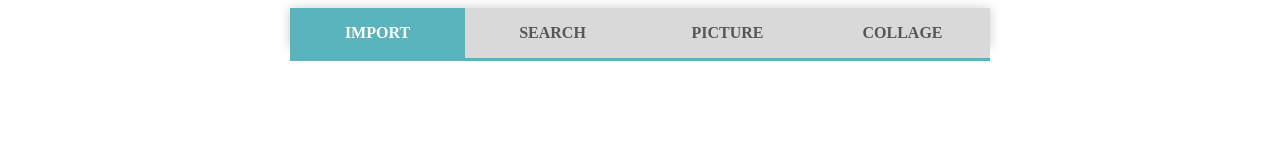
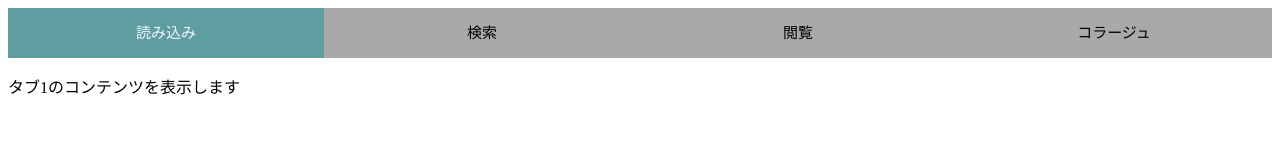
Before and after one commit to GRGSIBERIA/picture-viewer-electron, an Electron app: page src/renderer/index.html in a window 1280 px wide. Drawn offline with Linux system fonts and the light colour scheme.

Commit message:
unuse css framework

```diff
--- a/src/renderer/index.html
+++ b/src/renderer/index.html
@@ -3,36 +3,31 @@
 <head>
     <meta charset="UTF-8">
     <title>Picture Viewer</title>
-    <meta name="viewport" content="width=device-width, initial-scale=1">
     <link rel="stylesheet" href="../renderer/style.css">
     <script src="../renderer/index.js"></script>
 </head>
 <body>
     <div class="tabs">
-        <input id="import-tab" type="radio" name="tab-item" checked>
-        <label class="tab-item" for="import-tab">IMPORT</label>
-
-        <input id="search-tab" type="radio" name="tab-item">
-        <label class="tab-item" for="search-tab">SEARCH</label>
-
-        <input id="picture-tab" type="radio" name="tab-item">
-        <label class="tab-item" for="picture-tab">PICTURE</label>
-
-        <input id="collage-tab" type="radio" name="tab-item">
-        <label class="tab-item" for="collage-tab">COLLAGE</label>
-
-        <div class="tab-content" id="import-content">
-            <input type="button" id="import-button" value="Start Import">
+        <input type="radio" name="tab-item" id="tab-import" checked>
+        <label class="tab_class" for="tab-import">読み込み</label>
+        <div class="tab-content">
+            <p>タブ1のコンテンツを表示します</p>
         </div>
-
-        <div class="tab-content" id="search-content">
+        <input type="radio" name="tab-item" id="tab-search" >
+        <label class="tab_class" for="tab-search">検索</label>
+        <div class="tab-content">
+            <p>タブ2のコンテンツを表示します</p>
         </div>
-
-        <div class="tab-content" id="picture-content">
+        <input type="radio" name="tab-item" id="tab-picture" >
+        <label class="tab_class" for="tab-picture">閲覧</label>
+        <div class="tab-content">
+            <p>タブ3のコンテンツを表示します</p>
         </div>
-
-        <div class="tab-content" id="collage-tab">
+        <input type="radio" name="tab-item" id="tab-collage" >
+        <label class="tab_class" for="tab-collage">コラージュ</label>
+        <div class="tab-content">
+            <p>タブ4のコンテンツを表示します</p>
         </div>
-    </div>
+      </div>
 </body>
 </html>
--- a/src/renderer/index.js
+++ b/src/renderer/index.js
@@ -1,3 +1,4 @@
+/**
 document.querySelector("#import-button").addEventListener("click", async () => {
 
-});
+});*/
--- a/src/renderer/style.css
+++ b/src/renderer/style.css
@@ -1,56 +1,36 @@
-/*タブ切り替え全体のスタイル*/
 .tabs {
-    margin-top: 50px;
-    padding-bottom: 40px;
-    background-color: #fff;
-    box-shadow: 0 0 10px rgba(0, 0, 0, 0.2);
-    width: 700px;
-    margin: 0 auto;}
+  width: 100%;
+  margin: auto;
+  flex-wrap: wrap;
+  display: flex;
+}
 
-  /*タブのスタイル*/
-  .tab-item {
+.tab_class {
   width: calc(100%/4);
   height: 50px;
-    border-bottom: 3px solid #5ab4bd;
-    background-color: #d9d9d9;
+  background-color: darkgrey;
   line-height: 50px;
-    font-size: 16px;
+  font-size: 15px;
   text-align: center;
-    color: #565656;
   display: block;
   float: left;
-    text-align: center;
-    font-weight: bold;
-    transition: all 0.2s ease;
-  }
-  .tab-item:hover {
-    opacity: 0.75;
+  order: -1;
 }
 
-  /*ラジオボタンを全て消す*/
 input[name="tab-item"] {
   display: none;
 }
 
-  /*タブ切り替えの中身のスタイル*/
+input:checked + .tab_class {
+  background-color: cadetblue;
+  color: aliceblue;
+}
+
 .tab-content {
   display: none;
-    padding: 40px 40px 0;
-    clear: both;
-    overflow: hidden;
+  width: 100%;
 }
 
-
-  /*選択されているタブのコンテンツのみを表示*/
-  #import:checked ~ #import-content,
-  #search:checked ~ #search-content,
-  #picture:checked ~ #picture-content,
-  #collage:checked ~ #collage-content {
+input:checked + .tab_class + .tab-content {
   display: block;
 }
-
-  /*選択されているタブのスタイルを変える*/
-  .tabs input:checked + .tab-item {
-    background-color: #5ab4bd;
-    color: #fff;
-  }
```
Lines whose indentation alone changed are shown as unchanged.
